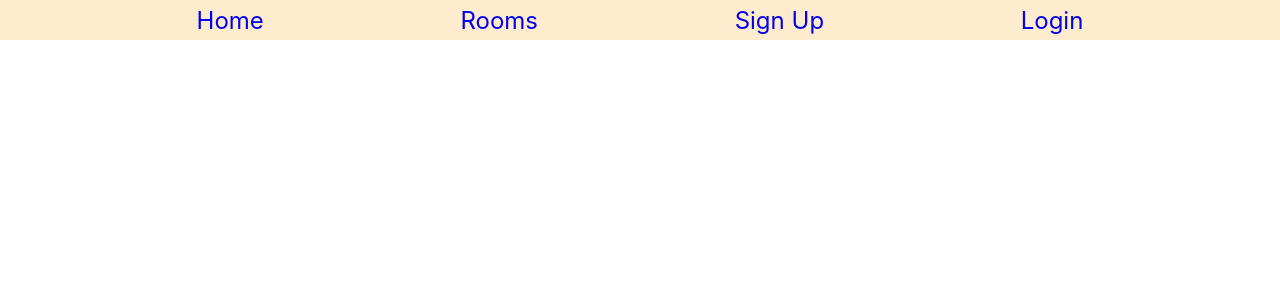
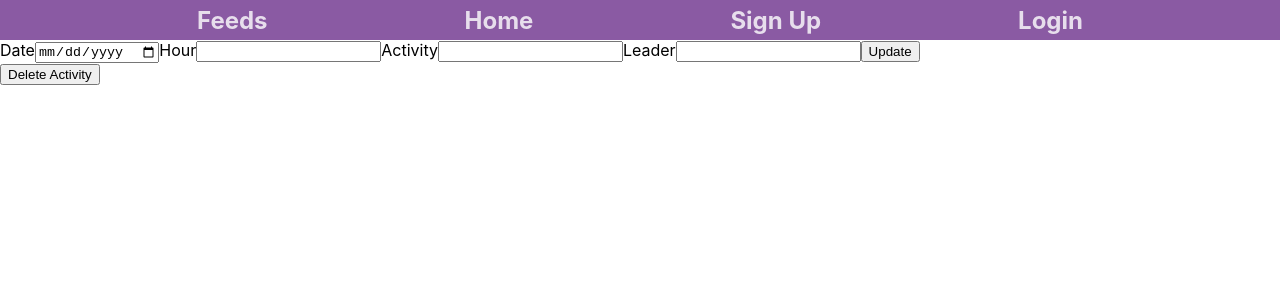
Before and after one commit to church-project-one/unsere-raum-client, a React (Create React App) app: page /activities/1 in a window 1280 px wide. Shown: the top 300 px of the page. Built offline with nearby package versions, Linux system fonts and the light colour scheme; no server answers.

Commit message:
added feeds page

```diff
--- a/src/App.css
+++ b/src/App.css
@@ -3,18 +3,24 @@ nav {
   flex-wrap: wrap;
   align-items: center;
   justify-content: space-evenly;
+  background-color: rgb(138, 90, 163);
+  height: 40px;
+  font-weight: bold;
+}
+
+nav a {
+  color: white;
   font-size: x-large;
-  color: white;
-  background-color: blanchedalmond;
-  height: 40px;
+  opacity: 0.8;
 }
 
 nav a:hover {
-  font-weight: bold;
+opacity: 1;
 }
 
 a {
   text-decoration: none;
+  color: white;
 }
 
 .home-page h1 {
@@ -31,6 +37,14 @@ a {
 .sub-rooms-card {
   margin-left: 20px;
   margin-right: 20px;
+}
+
+.sub-rooms-card a {
+  color: black;
+}
+
+.sub-rooms-card a:hover {
+  font-weight: bold;
 }
 
 .sub-rooms-card h1 {
@@ -52,11 +66,26 @@ td {
   justify-content: center;
 }
 
+.new-room button {
+  border-radius: 10px;
+}
+
+.new-room button:hover {
+  font-weight: bold;
+  cursor: pointer;
+}
+
 .new-room input {
   margin-bottom: 10px;
   border-radius: 10px;
   text-align: center;
   padding: 5px;
+  width: 200px;
+}
+
+.new-room input:hover {
+  transition: 0.5s ease-in-out;
+  width: 300px;
 }
 
 .add-activity-form {
@@ -75,11 +104,17 @@ td {
 .add-activity-form button {
   margin-top: 10px;
   border-radius: 10px;
-  margin-bottom: 10px;
-  height: 40px;
-  padding: 5px;
+  margin-bottom: 5px;
+  height: 35px;
   font-size: 15px;
   cursor: pointer;
+  width: 150px;
+  margin-left: auto;
+  margin-right: auto;
+}
+
+.add-activity-form button:hover {
+  font-weight: bold;
 }
 
 .login-signup-div {
@@ -128,6 +163,10 @@ td {
   justify-content: center;
 }
 
+.room-details-container button {
+  margin-top: 10px;
+}
+
 .form-edit-room-container form {
   display: flex;
   flex-wrap: wrap;
@@ -147,3 +186,30 @@ td {
   align-items: center;
   justify-content: center;
 }
+
+.cancel-add-activity-button {
+  height: 20px;
+  cursor: pointer;
+}
+
+.cancel-add-activity-button:hover {
+  font-weight: bold;
+}
+
+.add-activity-from-room-page-details {
+  display: flex;
+  flex-direction: column;
+  flex-wrap: wrap;
+  justify-content: center;
+  text-align: center;
+}
+
+.add-activity-from-room-page-details button {
+  margin-left: auto;
+  margin-right: auto;
+  margin-bottom: 10px;
+}
+
+/* table thead {
+  filter: blur(5px);
+} */
--- a/src/App.js
+++ b/src/App.js
@@ -7,6 +7,8 @@ import HomePage from './pages/HomePage';
 import NavBar from './components/NavBar';
 import AddRoomCard from './components/AddRoomCard';
 import RoomPageDetails from './pages/RoomPageDetails';
+import EditActivityCard from './components/EditActivityCard';
+import FeedsPage from './pages/FeedsPage';
 
 
 function App() {
@@ -21,6 +23,8 @@ function App() {
         <Route path="/login" element={<LoginPage/>}/>
         <Route path="/create-room" element={<AddRoomCard/>}/>
         <Route path="/rooms/:roomId" element={<RoomPageDetails />}/>
+        <Route path="/activities/:activityId" element={<EditActivityCard />} />
+        <Route path="/feeds" element={<FeedsPage/>}/>
       </Routes>
     </div>
   );
--- a/src/components/AddActivityCard.js
+++ b/src/components/AddActivityCard.js
@@ -73,7 +73,6 @@ function AddActivityCard({roomId}) {
         />
 
         <button type="submit">Create Activity</button>
-        <button>Delete Activity</button>
       </form>
     </div>
   );
--- a/src/components/EditActivityCard.js
+++ b/src/components/EditActivityCard.js
@@ -0,0 +1,98 @@
+import axios from "axios";
+import { useEffect, useState } from "react";
+import { useNavigate, useParams } from "react-router-dom";
+
+function EditActivityCard() {
+  const API_URL = "http://localhost:5005";
+  const storedToken = localStorage.getItem("authToken");
+  const navigate = useNavigate();
+
+  const {activityId} = useParams();
+  const[date, setDate] = useState("");
+  const[hour, setHour] = useState("");
+  const[activity, setActivity] = useState("");
+  const[leader, setLeader] = useState("");
+
+  const fetchOneActivity = () => {
+    axios.get(`${API_URL}/api/activities/${activityId}`, {headers: {Authorization: `Bearer ${storedToken}`}})
+      .then((response) => {
+        const formattedDate = response.data.date.substring(0, 10);
+        setDate(formattedDate);
+        setHour(response.data.hour);
+        setActivity(response.data.activity);
+        setLeader(response.data.leader);
+      })
+      .catch(e => console.log("failed to fetch the activity id", e))
+  };
+
+  const updateActivityHandle = () => {
+    const updateActivityBody = {
+      date,
+      hour,
+      activity,
+      leader
+    }
+
+    axios.put(`${API_URL}/api/activities/${activityId}`, updateActivityBody, {headers: {Authorization: `Bearer ${storedToken}`}})
+      .then(() => {
+        navigate(-1)
+      })
+      .catch(e => console.log("failed to update the activity", e));
+  };
+
+  const deleteActivityHandle = () => {
+    axios.delete(`${API_URL}/api/activities/${activityId}`, {headers: {Authorization: `Bearer ${storedToken}`}})
+      .then((response) => {
+        alert(`you have removed the activitiy ${response.data._id}`);
+        navigate(-1);
+      })
+      .catch(e => console.log("failed to delete the activity", e));
+  };
+
+  useEffect(() => {
+    fetchOneActivity();
+  }, [])
+
+  return(
+    <div>
+        <form onSubmit={updateActivityHandle}>
+        <label>Date</label>
+        <input
+          type="date"
+          name="date"
+          value={date}
+          onChange={e => setDate(e.target.value)}
+        />
+
+        <label>Hour</label>
+        <input
+          type="text"
+          name="hour"
+          value={hour}
+          onChange={e => setHour(e.target.value)}
+        />
+
+        <label>Activity</label>
+        <input
+          type="text"
+          name="activity"
+          value={activity}
+          onChange={e => setActivity(e.target.value)}
+        />
+
+        <label>Leader</label>
+        <input
+          type="text"
+          name="leader"
+          value={leader}
+          onChange={e => setLeader(e.target.value)}
+        />
+
+        <button type="submit">Update</button>
+      </form>
+      <button onClick={deleteActivityHandle}>Delete Activity</button>
+    </div>
+  )
+};
+
+export default EditActivityCard;
--- a/src/components/NavBar.js
+++ b/src/components/NavBar.js
@@ -8,20 +8,20 @@ function NavBar() {
   return(
     <div>
       <nav>
-        <Link to="/">Home</Link>
-        <Link to="/rooms" >Rooms</Link>
-
+        <Link to="/feeds">Feeds</Link>
         {!isLoggedIn && (
         <>
-        <Link to="/signup">Sign Up</Link>
-        <Link to="/login">Login</Link>
+          <Link to="/">Home</Link>
+          <Link to="/signup">Sign Up</Link>
+          <Link to="/login">Login</Link>
         </>
       )}
 
       {isLoggedIn && (
         <>
+          <Link to="/create-room">New Room</Link>
+          <Link to="/rooms" >Rooms</Link>
           <Link onClick={logOutUser}>Log Out</Link>
-          <Link to="/create-room">New Room</Link>
         </>
       )}
       </nav>
--- a/src/components/RoomsCard.js
+++ b/src/components/RoomsCard.js
@@ -1,6 +1,7 @@
 import { Link } from "react-router-dom";
 import AddActivityCard from "./AddActivityCard";
 import { useState } from "react";
+import EditActivityCard from "./EditActivityCard";
 
 function RoomsCard({ title, activities, _id }) {
 
@@ -46,8 +47,10 @@ function RoomsCard({ title, activities, _id }) {
       {showAddActivityCard
         ? <div>
             <AddActivityCard roomId={_id}/>
-            <button onClick={hiddenAddActivityCard}>Cancel</button>
-        </div> : <></>}
+            <button onClick={hiddenAddActivityCard} className="cancel-add-activity-button">Cancel</button>
+          </div>
+        : <></>
+      }
       <Link to={`/rooms/${_id}`}>Details</Link>
     </div>
   );
--- /dev/null
+++ b/src/pages/FeedsPage.js
@@ -0,0 +1,10 @@
+function FeedsPage() {
+
+  return(
+    <div>
+      <h1>Hi from Feeds</h1>
+    </div>
+  )
+};
+
+export default FeedsPage;
--- a/src/pages/LoginPage.js
+++ b/src/pages/LoginPage.js
@@ -24,7 +24,7 @@ function LoginPage() {
       .then(response => {
         storeToken(response.data.authToken);
         authenticateUser();
-        navigate("/")
+        navigate("/rooms")
       })
       .catch(e => {
         console.log("failed to login", e);
--- a/src/pages/RoomsPage.js
+++ b/src/pages/RoomsPage.js
@@ -1,10 +1,11 @@
 import axios from "axios";
-import { useEffect, useState } from "react";
+import { useContext, useEffect, useState } from "react";
 import RoomsCard from "../components/RoomsCard";
-import { Link } from "react-router-dom";
-import RoomPageDetails from "./RoomPageDetails";
+import { AuthContext } from "../context/auth.context";
 
 function RoomsPage() {
+  const {user} = useContext(AuthContext);
+
   const API_URL = "http://localhost:5005";
   const[rooms, setRooms] = useState([]);
 
@@ -15,7 +16,6 @@ function RoomsPage() {
         axios.get(`${API_URL}/api/rooms`, {headers: {Authorization: `Bearer ${storedToken}`}} )
           .then(response => {
             setRooms(response.data);
-            console.log(response.data)
           })
           .catch(e => console.log("failed to get the rooms", e));
       };
@@ -23,14 +23,17 @@ function RoomsPage() {
       fetchingTheRooms();
     }, [])
 
-    if(rooms === undefined) {
-      <p>Loading...</p>
+    if(!user) {
+      return <p>Loading...</p>
     } else {
+      const userRooms = rooms.filter(room => room.roomOwner._id === user._id)
       return(
         <div>
           <div className="rooms-card">
-            {rooms.map(room => (
-              <RoomsCard key={room._id} {...room} activities={room.activities}/>
+            {userRooms.map(room => (
+              <div key={room._id}>
+                <RoomsCard key={room._id} {...room} activities={room.activities}/>
+              </div>
             ))}
           </div>
         </div>
```
Also changed, not shown: src/pages/RoomPageDetails.js (+29 -11 lines), src/pages/UserListPage.js (added, +20 -0 lines).
